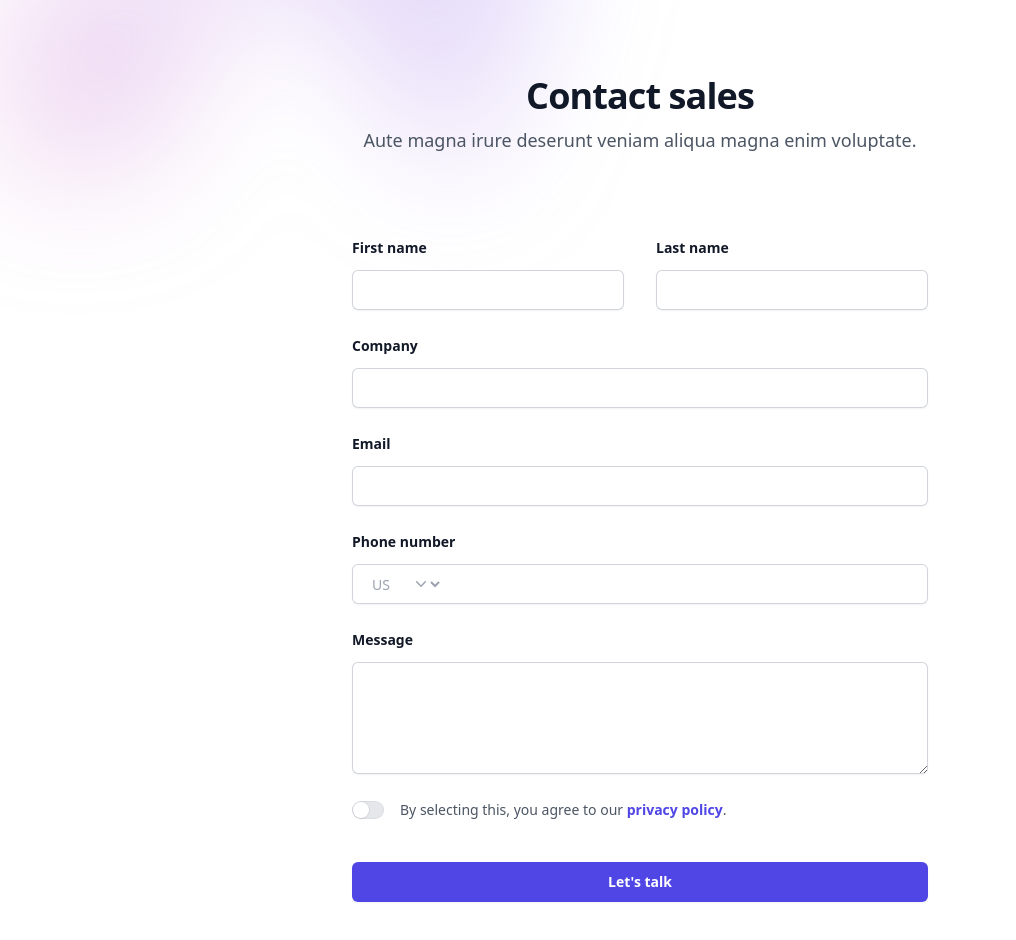
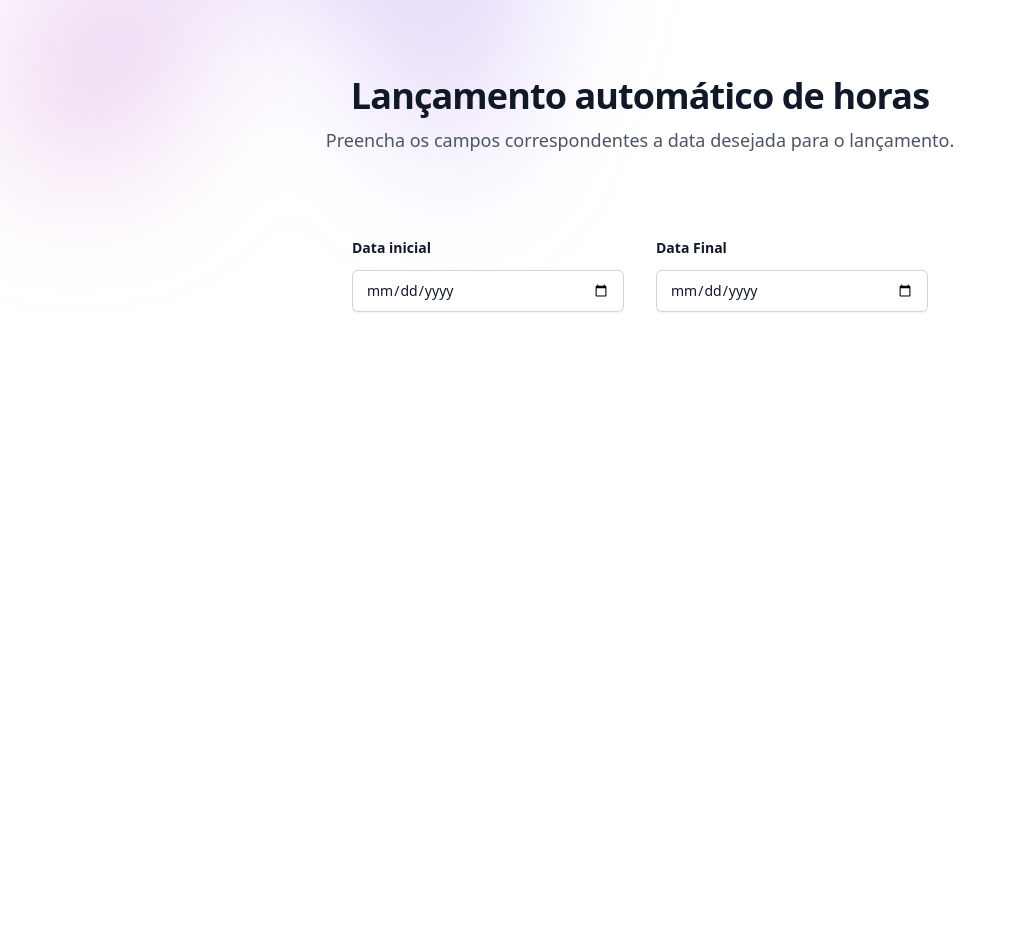
Before and after one commit to FranciscoN3to/clickup-track-event-google-calendar, a React (Vite) app: page / in a window 1280 px wide. Shown: the part 180-1120 px from the top of the page, without its empty margins (0-1016 px from the left). After the commit the page ends 800 px from the top, so only its background shows below. Built offline with nearby package versions, Linux system fonts and the light colour scheme.

Commit message:
chore: setting fields for date

```diff
--- a/src/pages/Home/index.tsx
+++ b/src/pages/Home/index.tsx
@@ -23,20 +23,20 @@ function Home() {
         />
       </div>
       <div className="mx-auto max-w-2xl text-center">
-        <h2 className="text-3xl font-bold tracking-tight text-gray-900 sm:text-4xl">Contact sales</h2>
+        <h2 className="text-3xl font-bold tracking-tight text-gray-900 sm:text-4xl">Lançamento automático de horas</h2>
         <p className="mt-2 text-lg leading-8 text-gray-600">
-          Aute magna irure deserunt veniam aliqua magna enim voluptate.
+          Preencha os campos correspondentes a data desejada para o lançamento.
         </p>
       </div>
       <form action="#" method="POST" className="mx-auto mt-16 max-w-xl sm:mt-20">
         <div className="grid grid-cols-1 gap-x-8 gap-y-6 sm:grid-cols-2">
           <div>
             <label htmlFor="first-name" className="block text-sm font-semibold leading-6 text-gray-900">
-              First name
+              Data inicial
             </label>
             <div className="mt-2.5">
               <input
-                type="text"
+                type="date"
                 name="first-name"
                 id="first-name"
                 autoComplete="given-name"
@@ -45,129 +45,19 @@ function Home() {
             </div>
           </div>
           <div>
-            <label htmlFor="last-name" className="block text-sm font-semibold leading-6 text-gray-900">
-              Last name
+            <label htmlFor="first-name" className="block text-sm font-semibold leading-6 text-gray-900">
+              Data Final
             </label>
             <div className="mt-2.5">
               <input
-                type="text"
-                name="last-name"
-                id="last-name"
-                autoComplete="family-name"
+                type="date"
+                name="first-name"
+                id="first-name"
+                autoComplete="given-name"
                 className="block w-full rounded-md border-0 px-3.5 py-2 text-gray-900 shadow-sm ring-1 ring-inset ring-gray-300 placeholder:text-gray-400 focus:ring-2 focus:ring-inset focus:ring-indigo-600 sm:text-sm sm:leading-6"
               />
             </div>
           </div>
-          <div className="sm:col-span-2">
-            <label htmlFor="company" className="block text-sm font-semibold leading-6 text-gray-900">
-              Company
-            </label>
-            <div className="mt-2.5">
-              <input
-                type="text"
-                name="company"
-                id="company"
-                autoComplete="organization"
-                className="block w-full rounded-md border-0 px-3.5 py-2 text-gray-900 shadow-sm ring-1 ring-inset ring-gray-300 placeholder:text-gray-400 focus:ring-2 focus:ring-inset focus:ring-indigo-600 sm:text-sm sm:leading-6"
-              />
-            </div>
-          </div>
-          <div className="sm:col-span-2">
-            <label htmlFor="email" className="block text-sm font-semibold leading-6 text-gray-900">
-              Email
-            </label>
-            <div className="mt-2.5">
-              <input
-                type="email"
-                name="email"
-                id="email"
-                autoComplete="email"
-                className="block w-full rounded-md border-0 px-3.5 py-2 text-gray-900 shadow-sm ring-1 ring-inset ring-gray-300 placeholder:text-gray-400 focus:ring-2 focus:ring-inset focus:ring-indigo-600 sm:text-sm sm:leading-6"
-              />
-            </div>
-          </div>
-          <div className="sm:col-span-2">
-            <label htmlFor="phone-number" className="block text-sm font-semibold leading-6 text-gray-900">
-              Phone number
-            </label>
-            <div className="relative mt-2.5">
-              <div className="absolute inset-y-0 left-0 flex items-center">
-                <label htmlFor="country" className="sr-only">
-                  Country
-                </label>
-                <select
-                  id="country"
-                  name="country"
-                  className="h-full rounded-md border-0 bg-transparent bg-none py-0 pl-4 pr-9 text-gray-400 focus:ring-2 focus:ring-inset focus:ring-indigo-600 sm:text-sm"
-                >
-                  <option>US</option>
-                  <option>CA</option>
-                  <option>EU</option>
-                </select>
-                <ChevronDownIcon
-                  className="pointer-events-none absolute right-3 top-0 h-full w-5 text-gray-400"
-                  aria-hidden="true"
-                />
-              </div>
-              <input
-                type="tel"
-                name="phone-number"
-                id="phone-number"
-                autoComplete="tel"
-                className="block w-full rounded-md border-0 px-3.5 py-2 pl-20 text-gray-900 shadow-sm ring-1 ring-inset ring-gray-300 placeholder:text-gray-400 focus:ring-2 focus:ring-inset focus:ring-indigo-600 sm:text-sm sm:leading-6"
-              />
-            </div>
-          </div>
-          <div className="sm:col-span-2">
-            <label htmlFor="message" className="block text-sm font-semibold leading-6 text-gray-900">
-              Message
-            </label>
-            <div className="mt-2.5">
-              <textarea
-                name="message"
-                id="message"
-                rows={4}
-                className="block w-full rounded-md border-0 px-3.5 py-2 text-gray-900 shadow-sm ring-1 ring-inset ring-gray-300 placeholder:text-gray-400 focus:ring-2 focus:ring-inset focus:ring-indigo-600 sm:text-sm sm:leading-6"
-                defaultValue=""
-              />
-            </div>
-          </div>
-          <Switch.Group as="div" className="flex gap-x-4 sm:col-span-2">
-            <div className="flex h-6 items-center">
-              <Switch
-                checked={agreed}
-                onChange={setAgreed}
-                className={classNames(
-                  agreed ? 'bg-indigo-600' : 'bg-gray-200',
-                  'flex w-8 flex-none cursor-pointer rounded-full p-px ring-1 ring-inset ring-gray-900/5 transition-colors duration-200 ease-in-out focus-visible:outline focus-visible:outline-2 focus-visible:outline-offset-2 focus-visible:outline-indigo-600'
-                )}
-              >
-                <span className="sr-only">Agree to policies</span>
-                <span
-                  aria-hidden="true"
-                  className={classNames(
-                    agreed ? 'translate-x-3.5' : 'translate-x-0',
-                    'h-4 w-4 transform rounded-full bg-white shadow-sm ring-1 ring-gray-900/5 transition duration-200 ease-in-out'
-                  )}
-                />
-              </Switch>
-            </div>
-            <Switch.Label className="text-sm leading-6 text-gray-600">
-              By selecting this, you agree to our{' '}
-              <a href="#" className="font-semibold text-indigo-600">
-                privacy&nbsp;policy
-              </a>
-              .
-            </Switch.Label>
-          </Switch.Group>
-        </div>
-        <div className="mt-10">
-          <button
-            type="submit"
-            className="block w-full rounded-md bg-indigo-600 px-3.5 py-2.5 text-center text-sm font-semibold text-white shadow-sm hover:bg-indigo-500 focus-visible:outline focus-visible:outline-2 focus-visible:outline-offset-2 focus-visible:outline-indigo-600"
-          >
-            Let's talk
-          </button>
         </div>
       </form>
     </div>
```
